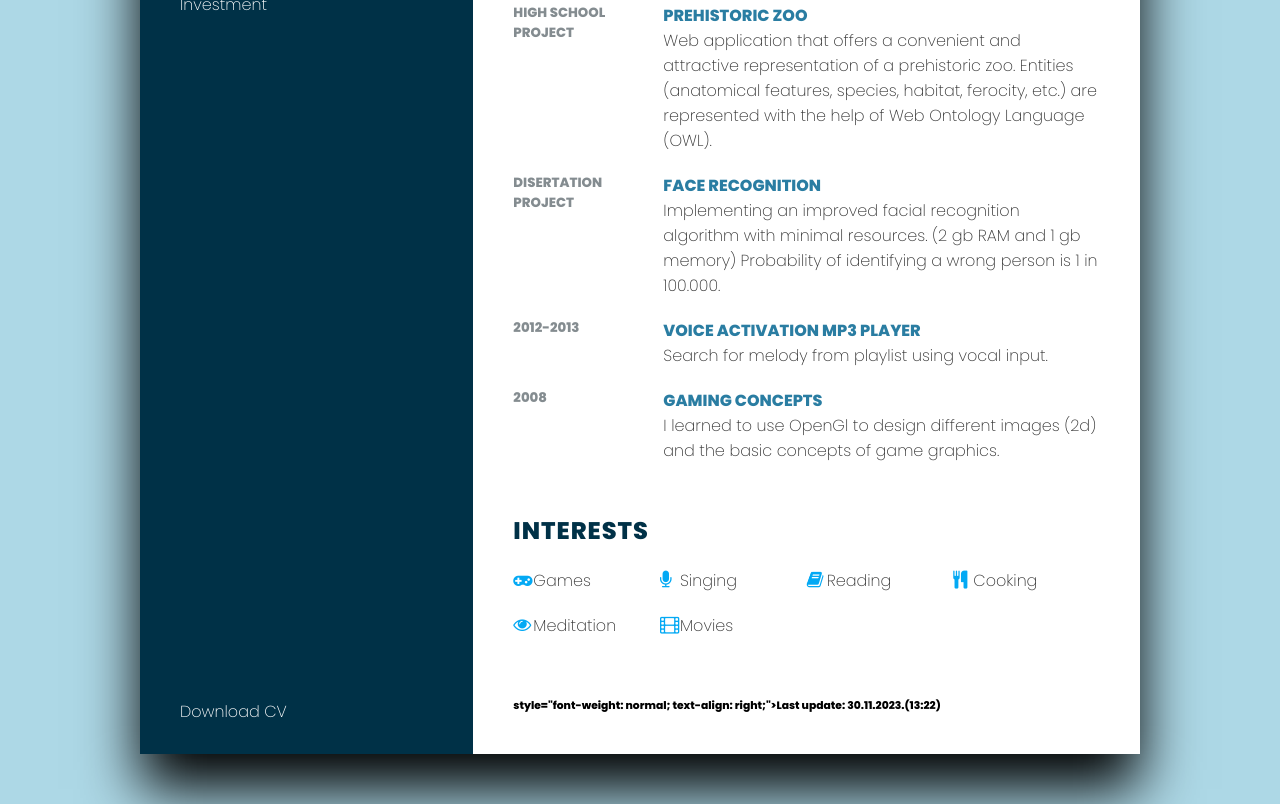
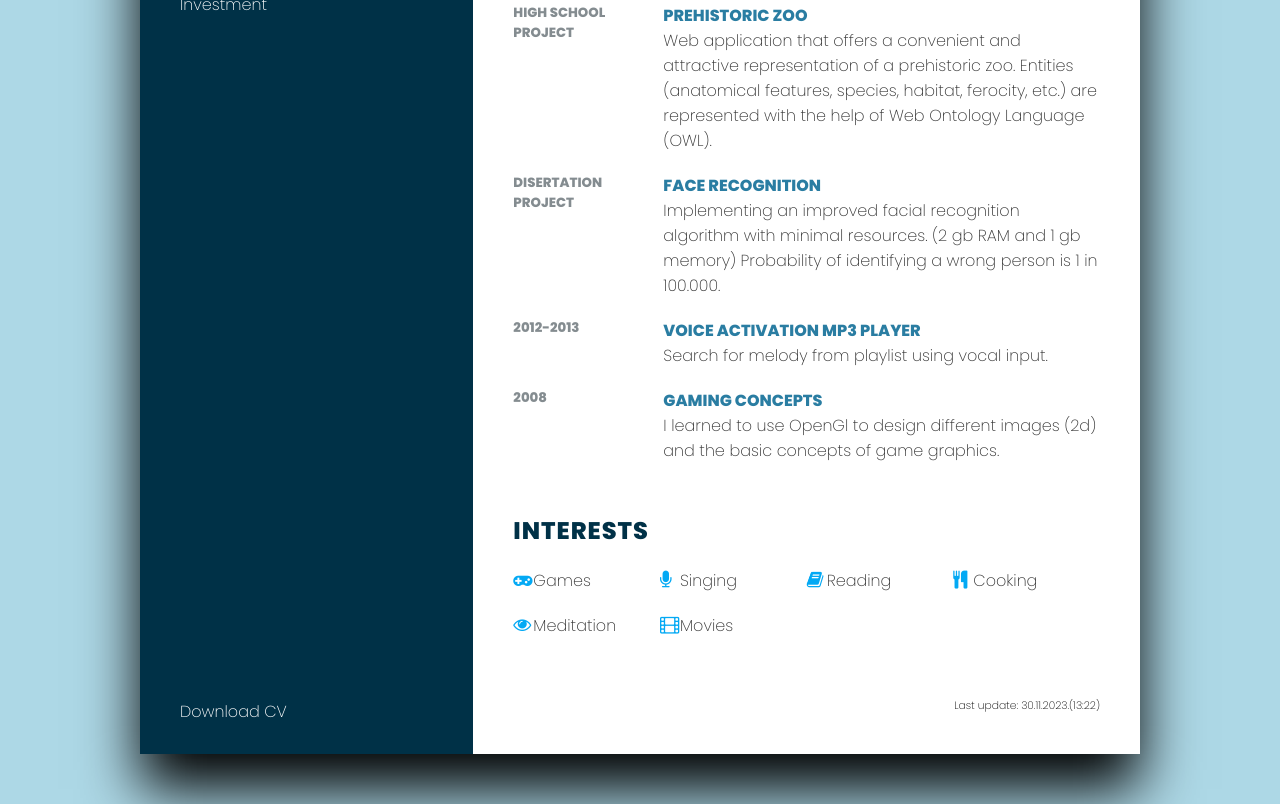
Before and after one commit to EmanuelF13/CV, a website: page public/index.html in a window 1280 px wide. Shown: the part 2859-3663 px from the top of the page. Drawn offline with nearby package versions, Linux system fonts and the light colour scheme.

Commit message:
h6 tag had to be fixed

```diff
--- a/public/index.html
+++ b/public/index.html
@@ -501,7 +501,7 @@
       </ul>
 
     </div>
-    <h6> style="font-weight: normal; text-align: right;">Last update: 30.11.2023.(13:22)</h6>
+    <h6 style="font-weight: normal; text-align: right;" >Last update: 30.11.2023.(13:22)</h6>
   </div>
 </div>
 
```
Also changed, not shown: 1 other file.
